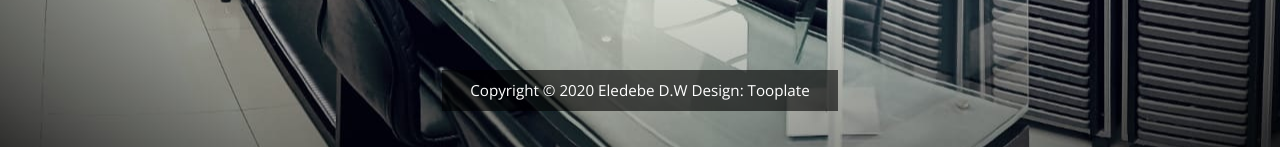
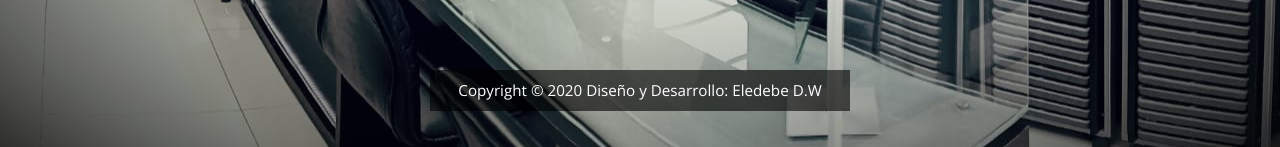
Before and after one commit to marcosluc88/primera-vez, a plain HTML site: page index.html in a window 1280 px wide. Shown: the part 653-800 px from the top of the page. Drawn offline with nearby package versions, Linux system fonts and the light colour scheme.

Commit message:
Update index.html

```diff
--- a/index.html
+++ b/index.html
@@ -245,9 +245,8 @@
                 </div>
             </div>
             <footer>
-                <p class="small tm-copyright-text">Copyright &copy; <span class="tm-current-year">2020</span> Eledebe D.W
-
-                Design: <a rel="nofollow" href="https://www.tooplate.com" class="tm-text-highlight">Tooplate</a></p>
+                <p class="small tm-copyright-text">Copyright &copy; <span class="tm-current-year">2020</span>
+                    Diseño y Desarrollo: <a rel="nofollow" href="http://eledebe.tk/" target="_blank" class="tm-text-highlight">Eledebe D.W</a></p>
             </footer>
         </div> <!-- .tm-main-content -->
     </div>
```
